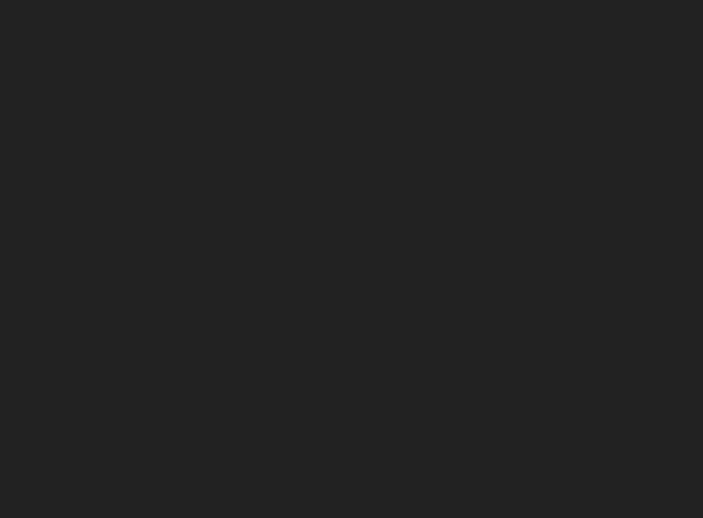
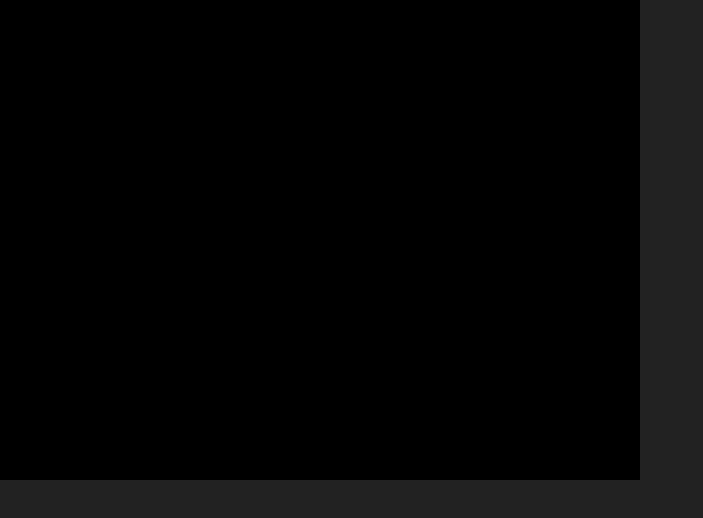
Before and after one commit to ichisadashioko/inspect-image-dataset, a plain HTML site: page index.html in a window 1280 px wide. Shown: the whole page, without its empty margins (0-703 px from the left). Drawn offline with Linux system fonts and the light colour scheme.

Commit message:
initialize webgl context

```diff
--- a/index.html
+++ b/index.html
@@ -9,7 +9,7 @@
 </head>
 
 <body>
-    <canvas id="canvas"></canvas>
+    <canvas id="canvas" width="640" height="480"></canvas>
     <script src="./main.js"></script>
 </body>
 
--- a/main.js
+++ b/main.js
@@ -3,3 +3,14 @@
  */
 let canvas = document.getElementById('canvas')
 console.log(canvas)
+
+let gl = canvas.getContext('webgl')
+
+if (gl === null) {
+    console.error('Unable to initialize WebGL. Your browser or machine may not support it.')
+} else {
+    // set clear color to black, fully opaque
+    gl.clearColor(0.0, 0.0, 0.0, 1.0)
+    // clear the color buffer with specified clear color
+    gl.clear(gl.COLOR_BUFFER_BIT)
+}
```
